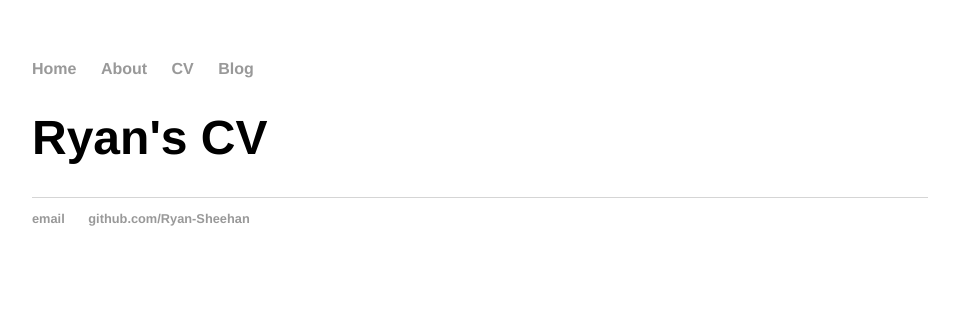
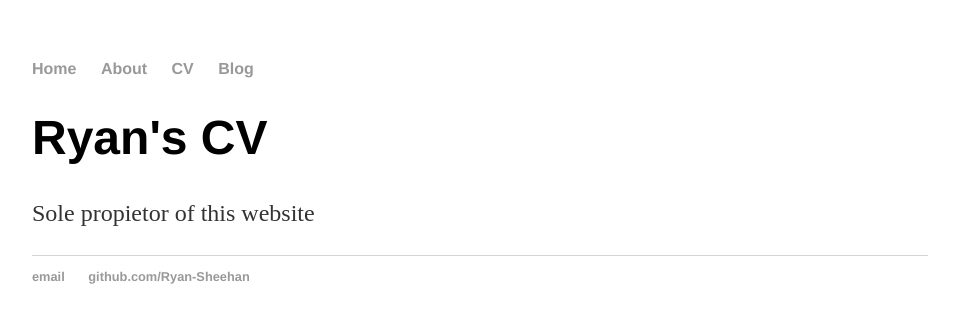
Before and after one commit to Ryan-Sheehan/Ryan-Sheehan.github.io, a Jekyll site: the page built from cv/index.html, in a window 1280 px wide. Shown: the top 323 px of the page, without its empty margins (160-1119 px from the left). Built offline with Jekyll 4.4.1, drawn with Linux system fonts in a browser that asks for light colours.

Commit message:
Update index.html

```diff
--- a/cv/index.html
+++ b/cv/index.html
@@ -3,3 +3,4 @@ layout: default
 title: Ryan's CV
 ---
 <h1>{{ page.title }}</h1>
+<p>Sole propietor of this website</p>
```
